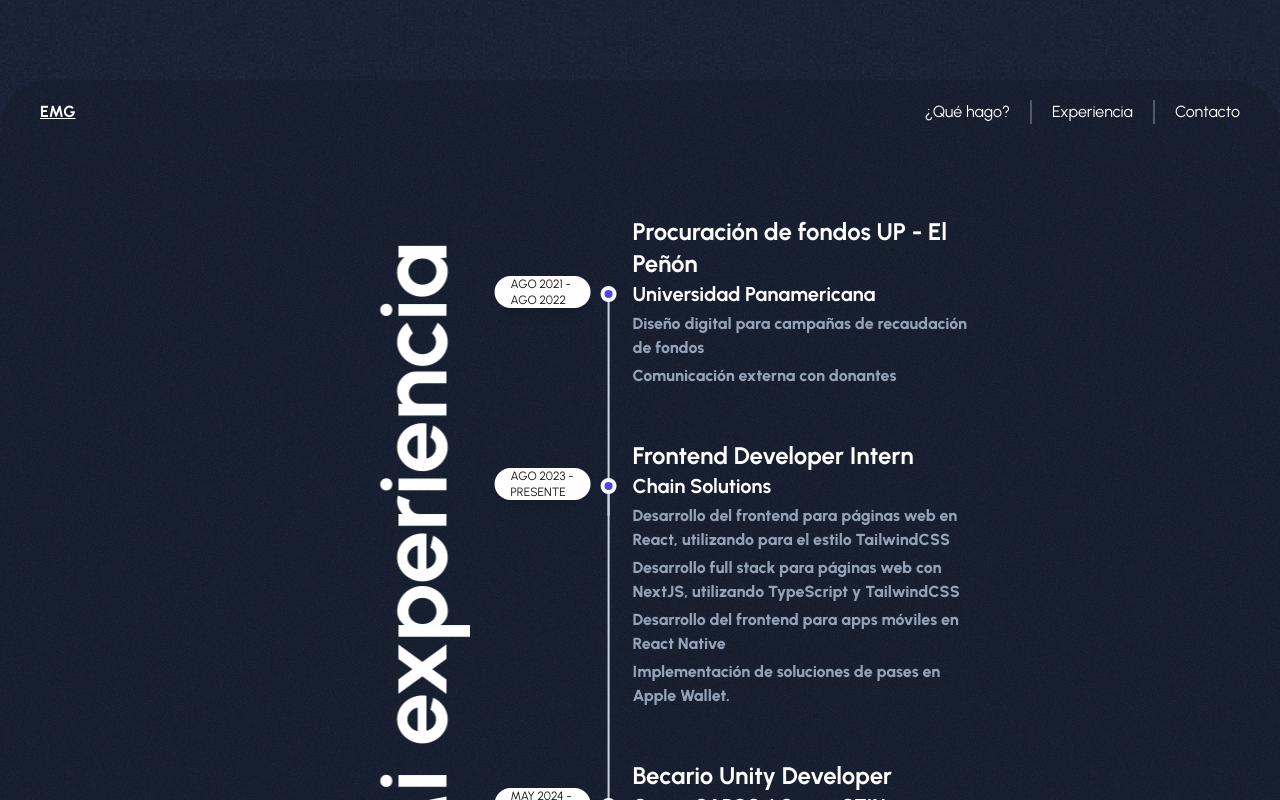
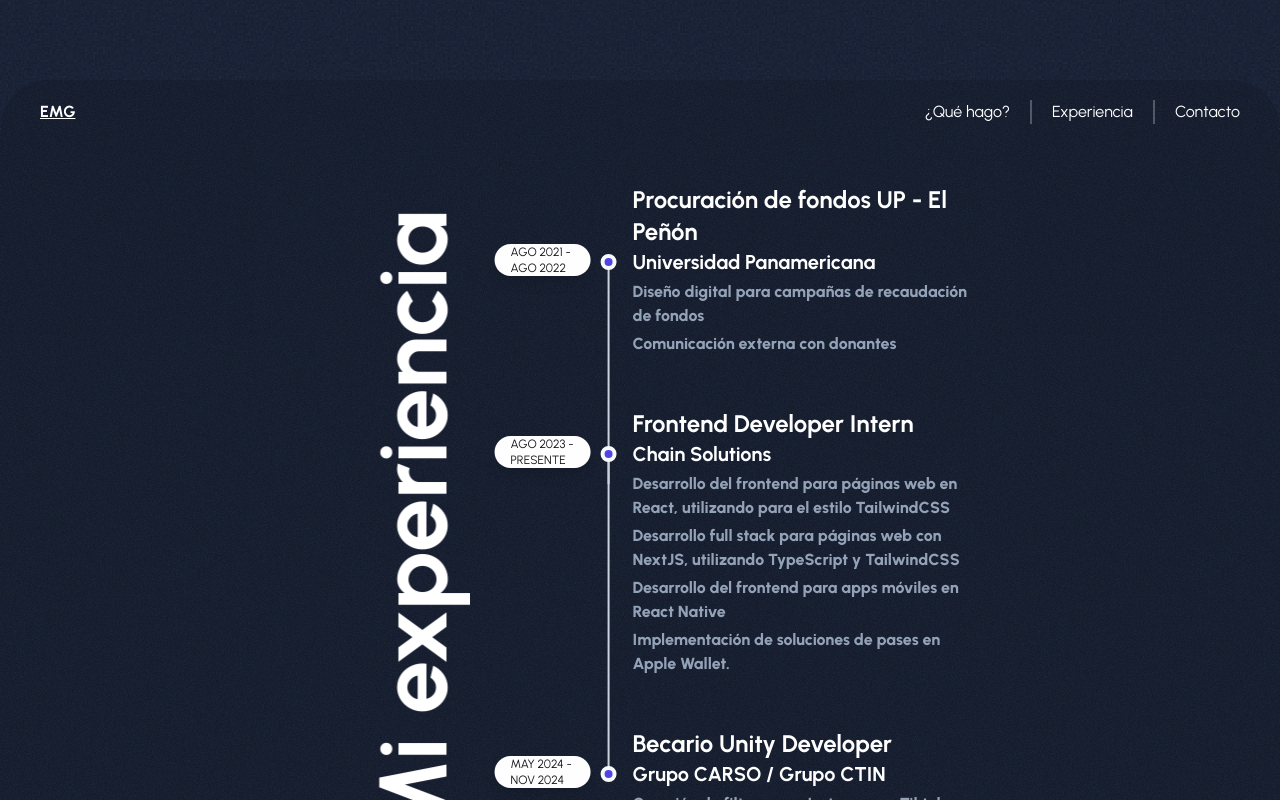
Before and after one commit to louieliet/personal-portafolio, a Next.js app: page / in a window 1280 px wide. Shown: the part 4020-4820 px from the top of the page. Built offline with nearby package versions, Linux system fonts and the light colour scheme.

Commit message:
fixed exprience title margin

```diff
--- a/app/pages/Experience.tsx
+++ b/app/pages/Experience.tsx
@@ -40,7 +40,7 @@ const Experience = () => {
     );
   }, []);
   return (
-    <div className="flex text-white justify-center items-center -space-x-96 mt-2">
+    <div className="flex text-white justify-center items-center -space-x-96 -mt-6">
       {/* Left side for the title */}
       <div className="w-[45%] flex justify-end items-center">
         <h1 className="timeline-title text-8xl font-bold transform -rotate-90 whitespace-nowrap ">
```
